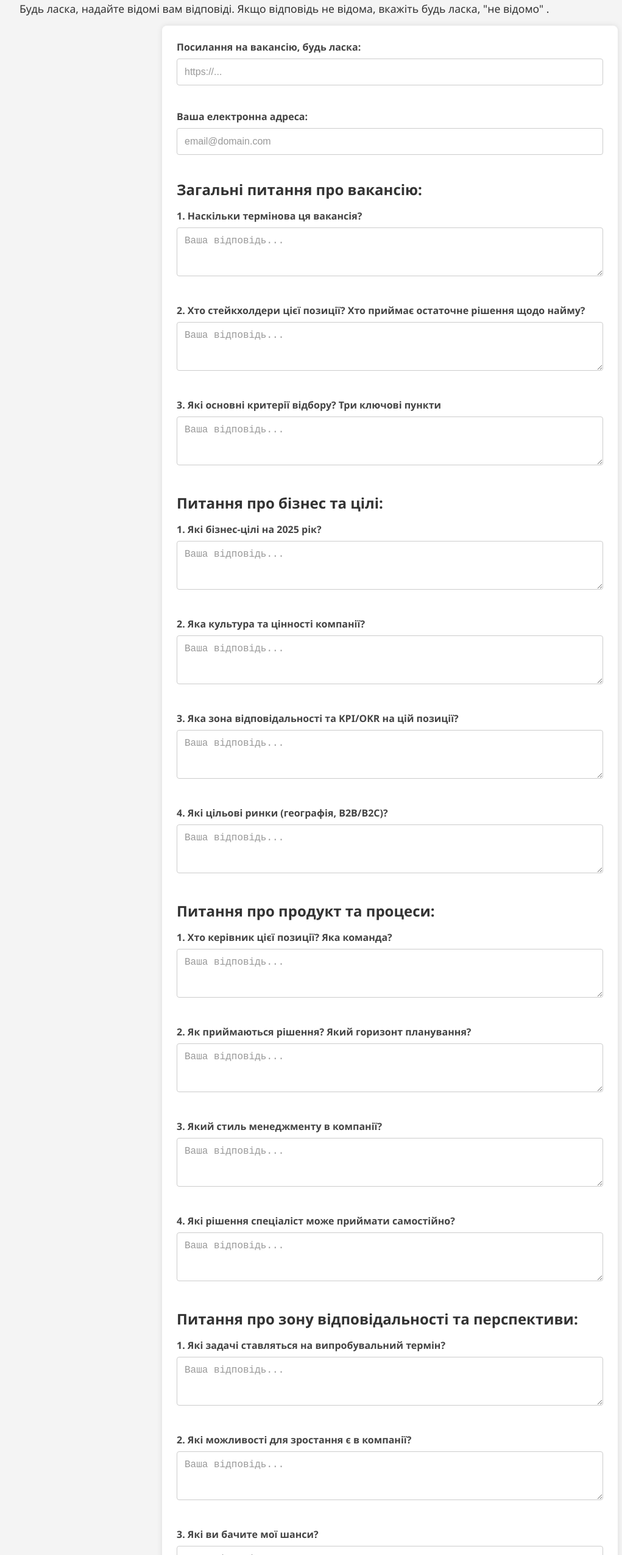
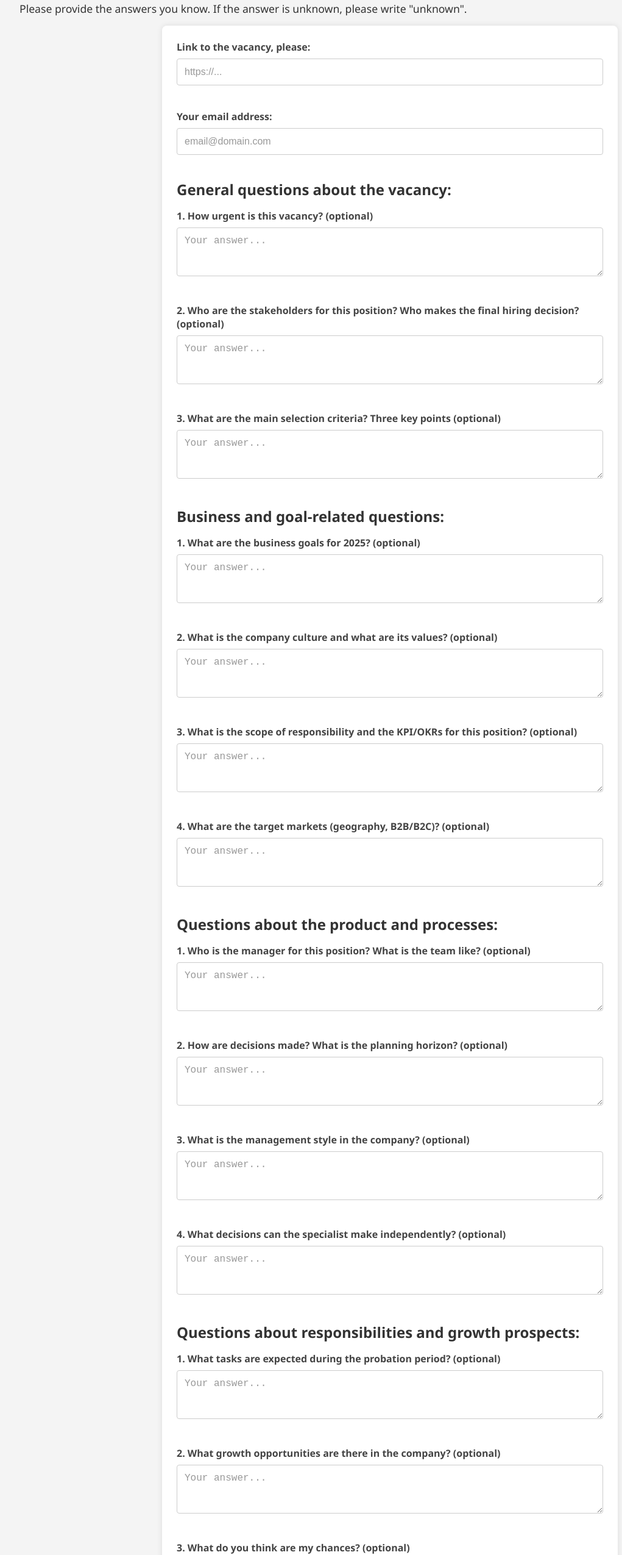
Before and after one commit to LovelySwans/qanda, a plain HTML site: page index.html in a window 1280 px wide. Shown: the part 112-2662 px from the top of the page at 61% size, without its empty margins (0-1021 px from the left). Drawn offline with Linux system fonts and the light colour scheme.

Commit message:
Update index.html

```diff
--- a/index.html
+++ b/index.html
@@ -1,17 +1,17 @@
 <!DOCTYPE html>
-<html lang="uk">
+<html lang="en">
 <head>
   <meta charset="UTF-8">
-  <title>Будь ласка, надайте відповіді на питання щодо вакансії</title>
+  <title>Please provide answers regarding the vacancy</title>
   <meta name="viewport" content="width=device-width, initial-scale=1.0">
   <style>
-    /* Загальні стилі в діловому IT-стилі */
+    /* General styles in a business IT-style */
     body {
       margin: 0;
       padding: 2rem;
       font-family: "Segoe UI", Tahoma, Geneva, Verdana, sans-serif;
-      background-color: #f4f4f4; /* Світло-сірий фон */
-      color: #333; /* Стандартний текстовий колір */
+      background-color: #f4f4f4; /* Light gray background */
+      color: #333; /* Standard text color */
     }
 
     h1, h2 {
@@ -24,11 +24,11 @@
       margin-bottom: 1rem;
     }
 
-    /* Стилі форми */
+    /* Form styles */
     form {
       max-width: 700px;
       margin: 0 auto;
-      background: #fff; /* Білий фон */
+      background: #fff; /* White background */
       padding: 1.5rem;
       border-radius: 8px;
       box-shadow: 0 0 10px rgba(0,0,0,0.1);
@@ -64,7 +64,7 @@
       margin-bottom: 1.5rem;
     }
 
-    /* Кнопка з відтінком "синій ближче до фуксії" */
+    /* Button with a "blue closer to fuchsia" shade */
     button {
       display: inline-block;
       padding: 0.75rem 2rem;
@@ -78,7 +78,7 @@
       font-weight: 600;
     }
     button:hover {
-      background-color: #7a1bd2; /* Трохи темніший відтінок */
+      background-color: #7a1bd2; /* Slightly darker shade */
     }
 
     @media (max-width: 600px) {
@@ -92,94 +92,94 @@
   </style>
 </head>
 <body>
-  <h1>Форма для збору інформації про вакансію</h1>
-  <p>Будь ласка, надайте відомі вам відповіді. Якщо відповідь не відома, вкажіть будь ласка, "не відомо"  .</p>
+  <h1>Vacancy Information Form</h1>
+  <p>Please provide the answers you know. If the answer is unknown, please write "unknown".</p>
 
   <form
     action="https://formspree.io/f/myzkydpj"
     method="POST"
   >
-    <!-- Тема листа, що прийде з форми -->
-    <input type="hidden" name="_subject" value="Нова заявка з форми вакансії" />
+    <!-- Subject of the email that comes from the form -->
+    <input type="hidden" name="_subject" value="New application from vacancy form" />
 
     <div class="form-section">
-      <label for="vacancy">Посилання на вакансію, будь ласка:</label>
-      <input type="text" id="vacancy" name="Посилання на вакансію" placeholder="https://..." required />
+      <label for="vacancy">Link to the vacancy, please:</label>
+      <input type="text" id="vacancy" name="Vacancy Link" placeholder="https://..." required />
     </div>
 
-    <!-- НОВЕ ПОЛЕ ДЛЯ ЕЛЕКТРОННОЇ АДРЕСИ -->
+    <!-- NEW FIELD FOR EMAIL ADDRESS -->
     <div class="form-section">
-      <label for="email">Ваша електронна адреса:</label>
-      <input type="email" id="email" name="Електронна адреса" placeholder="email@domain.com" required />
+      <label for="email">Your email address:</label>
+      <input type="email" id="email" name="Email Address" placeholder="email@domain.com" required />
     </div>
 
-    <h2>Загальні питання про вакансію:</h2>
+    <h2>General questions about the vacancy:</h2>
     <div class="form-section">
-      <label for="q1">1. Наскільки термінова ця вакансія?</label>
-      <textarea id="q1" name="Наскільки термінова вакансія" rows="3" placeholder="Ваша відповідь..." required></textarea>
+      <label for="q1">1. How urgent is this vacancy? (optional)</label>
+      <textarea id="q1" name="Vacancy Urgency" rows="3" placeholder="Your answer..."></textarea>
     </div>
     <div class="form-section">
-      <label for="q2">2. Хто стейкхолдери цієї позиції? Хто приймає остаточне рішення щодо найму?</label>
-      <textarea id="q2" name="Стейкхолдери та прийняття рішення" rows="3" placeholder="Ваша відповідь..." required></textarea>
+      <label for="q2">2. Who are the stakeholders for this position? Who makes the final hiring decision? (optional)</label>
+      <textarea id="q2" name="Stakeholders and Decision Makers" rows="3" placeholder="Your answer..."></textarea>
     </div>
     <div class="form-section">
-      <label for="q3">3. Які основні критерії відбору? Три ключові пункти</label>
-      <textarea id="q3" name="Основні критерії відбору" rows="3" placeholder="Ваша відповідь..." required></textarea>
+      <label for="q3">3. What are the main selection criteria? Three key points (optional)</label>
+      <textarea id="q3" name="Selection Criteria" rows="3" placeholder="Your answer..."></textarea>
     </div>
 
-    <h2>Питання про бізнес та цілі:</h2>
+    <h2>Business and goal-related questions:</h2>
     <div class="form-section">
-      <label for="q4">1. Які бізнес-цілі на 2025 рік?</label>
-      <textarea id="q4" name="Бізнес-цілі на 2025" rows="3" placeholder="Ваша відповідь..." required></textarea>
+      <label for="q4">1. What are the business goals for 2025? (optional)</label>
+      <textarea id="q4" name="2025 Business Goals" rows="3" placeholder="Your answer..."></textarea>
     </div>
     <div class="form-section">
-      <label for="q5">2. Яка культура та цінності компанії?</label>
-      <textarea id="q5" name="Культура та цінності" rows="3" placeholder="Ваша відповідь..." required></textarea>
+      <label for="q5">2. What is the company culture and what are its values? (optional)</label>
+      <textarea id="q5" name="Culture and Values" rows="3" placeholder="Your answer..."></textarea>
     </div>
     <div class="form-section">
-      <label for="q6">3. Яка зона відповідальності та KPI/OKR на цій позиції?</label>
-      <textarea id="q6" name="Зона відповідальності та KPI/OKR" rows="3" placeholder="Ваша відповідь..." required></textarea>
+      <label for="q6">3. What is the scope of responsibility and the KPI/OKRs for this position? (optional)</label>
+      <textarea id="q6" name="Responsibilities and KPI/OKRs" rows="3" placeholder="Your answer..."></textarea>
     </div>
     <div class="form-section">
-      <label for="q7">4. Які цільові ринки (географія, B2B/B2C)?</label>
-      <textarea id="q7" name="Цільові ринки" rows="3" placeholder="Ваша відповідь..." required></textarea>
+      <label for="q7">4. What are the target markets (geography, B2B/B2C)? (optional)</label>
+      <textarea id="q7" name="Target Markets" rows="3" placeholder="Your answer..."></textarea>
     </div>
 
-    <h2>Питання про продукт та процеси:</h2>
+    <h2>Questions about the product and processes:</h2>
     <div class="form-section">
-      <label for="q8">1. Хто керівник цієї позиції? Яка команда?</label>
-      <textarea id="q8" name="Керівник та команда" rows="3" placeholder="Ваша відповідь..." required></textarea>
+      <label for="q8">1. Who is the manager for this position? What is the team like? (optional)</label>
+      <textarea id="q8" name="Manager and Team" rows="3" placeholder="Your answer..."></textarea>
     </div>
     <div class="form-section">
-      <label for="q9">2. Як приймаються рішення? Який горизонт планування?</label>
-      <textarea id="q9" name="Прийняття рішень та планування" rows="3" placeholder="Ваша відповідь..." required></textarea>
+      <label for="q9">2. How are decisions made? What is the planning horizon? (optional)</label>
+      <textarea id="q9" name="Decision Making and Planning" rows="3" placeholder="Your answer..."></textarea>
     </div>
     <div class="form-section">
-      <label for="q10">3. Який стиль менеджменту в компанії?</label>
-      <textarea id="q10" name="Стиль менеджменту" rows="3" placeholder="Ваша відповідь..." required></textarea>
+      <label for="q10">3. What is the management style in the company? (optional)</label>
+      <textarea id="q10" name="Management Style" rows="3" placeholder="Your answer..."></textarea>
     </div>
     <div class="form-section">
-      <label for="q11">4. Які рішення спеціаліст може приймати самостійно?</label>
-      <textarea id="q11" name="Рівень самостійності" rows="3" placeholder="Ваша відповідь..." required></textarea>
+      <label for="q11">4. What decisions can the specialist make independently? (optional)</label>
+      <textarea id="q11" name="Autonomy Level" rows="3" placeholder="Your answer..."></textarea>
     </div>
 
-    <h2>Питання про зону відповідальності та перспективи:</h2>
+    <h2>Questions about responsibilities and growth prospects:</h2>
     <div class="form-section">
-      <label for="q12">1. Які задачі ставляться на випробувальний термін?</label>
-      <textarea id="q12" name="Задачі на випробувальний термін" rows="3" placeholder="Ваша відповідь..." required></textarea>
+      <label for="q12">1. What tasks are expected during the probation period? (optional)</label>
+      <textarea id="q12" name="Probation Period Tasks" rows="3" placeholder="Your answer..."></textarea>
     </div>
     <div class="form-section">
-      <label for="q13">2. Які можливості для зростання є в компанії?</label>
-      <textarea id="q13" name="Можливості для зростання" rows="3" placeholder="Ваша відповідь..." required></textarea>
+      <label for="q13">2. What growth opportunities are there in the company? (optional)</label>
+      <textarea id="q13" name="Growth Opportunities" rows="3" placeholder="Your answer..."></textarea>
     </div>
     <div class="form-section">
-      <label for="q14">3. Які ви бачите мої шанси?</label>
-      <textarea id="q14" name="Шанси на успіх" rows="3" placeholder="Ваша відповідь..." required></textarea>
+      <label for="q14">3. What do you think are my chances? (optional)</label>
+      <textarea id="q14" name="Chances of Success" rows="3" placeholder="Your answer..."></textarea>
     </div>
 
-    <p>* Дякую за ваші відповіді! Сподіваюся на плідну співпрацю.</p>
+    <p>* Thank you for your answers! Looking forward to fruitful collaboration.</p>
 
-    <button type="submit">Надіслати</button>
+    <button type="submit">Submit</button>
   </form>
 </body>
 </html>
```
